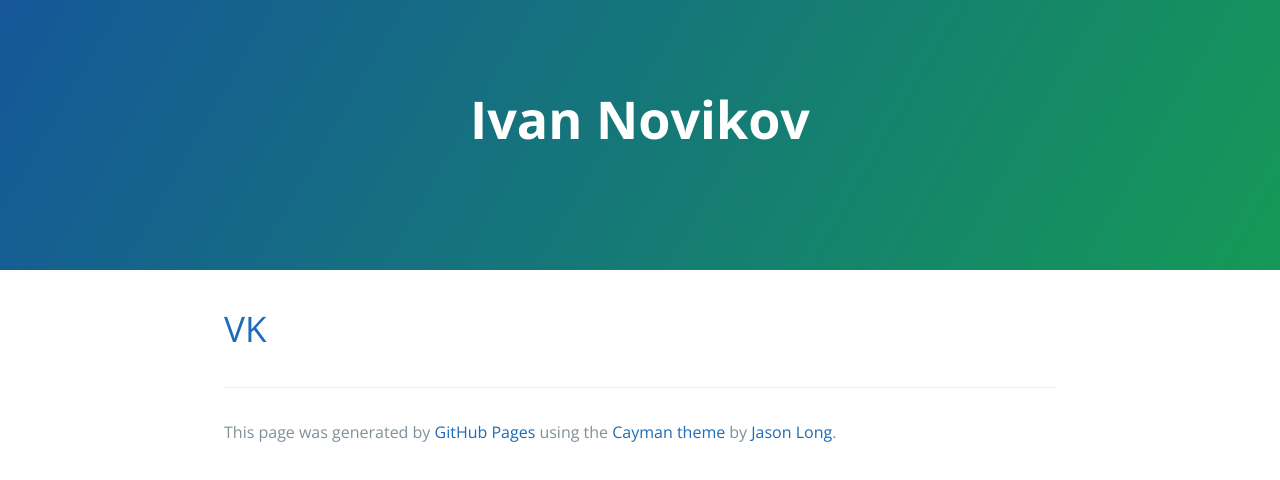
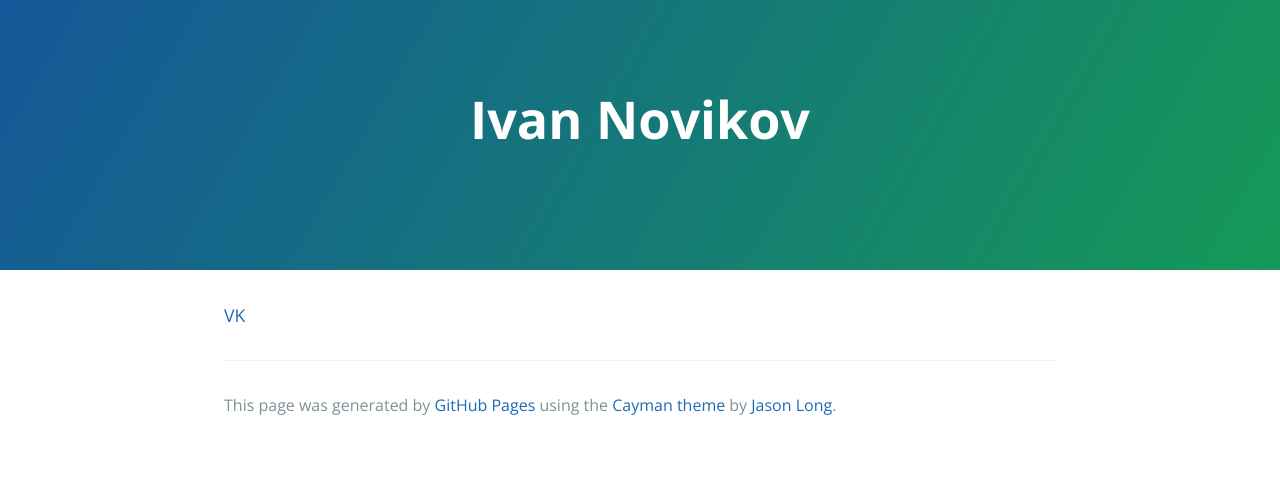
Before and after one commit to groony/groony.github.io, a plain HTML site: page index.html in a window 1280 px wide. Drawn offline with nearby package versions, Linux system fonts and the light colour scheme.

Commit message:
Replace master branch with page content via GitHub

```diff
--- a/index.html
+++ b/index.html
@@ -16,9 +16,7 @@
     </section>
 
     <section class="main-content">
-      <h1>
-<a id="vk" class="anchor" href="#vk" aria-hidden="true"><span aria-hidden="true" class="octicon octicon-link"></span></a><a href="http://vk.com/16736709">VK</a>
-</h1>
+      <p><a href="http://vk.com/16736709">VK</a></p>
 
       <footer class="site-footer">
 
--- a/params.json
+++ b/params.json
@@ -1 +1 @@
-{"name":"Ivan Novikov","tagline":"","body":"#[VK](http://vk.com/16736709)","google":"","note":"Don't delete this file! It's used internally to help with page regeneration."}
+{"name":"Ivan Novikov","tagline":"","body":"[VK](http://vk.com/16736709)","google":"","note":"Don't delete this file! It's used internally to help with page regeneration."}
```
